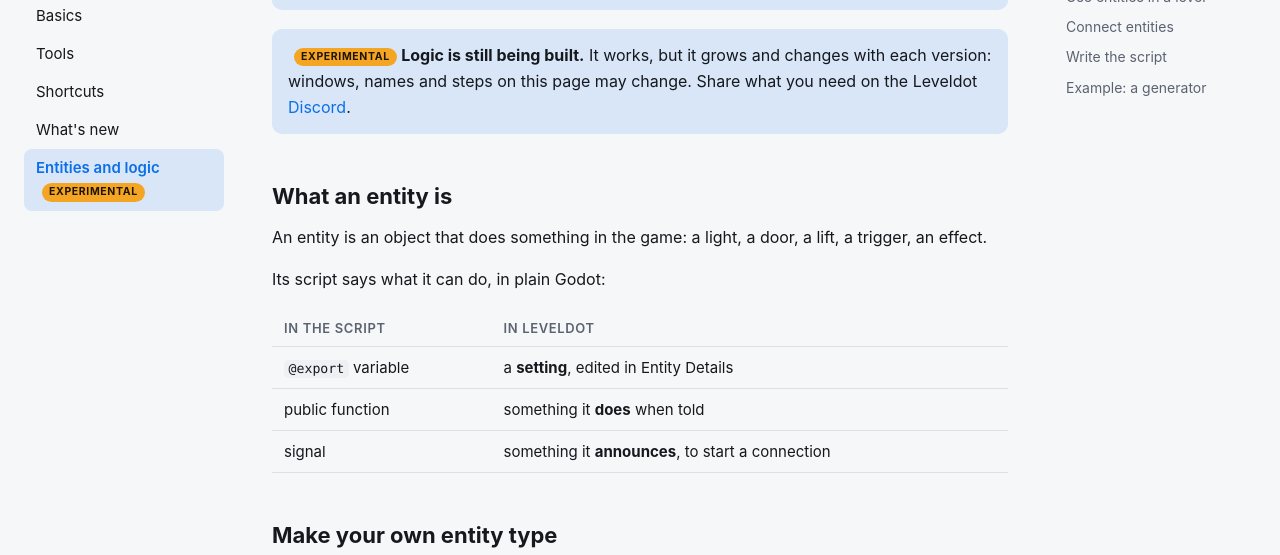
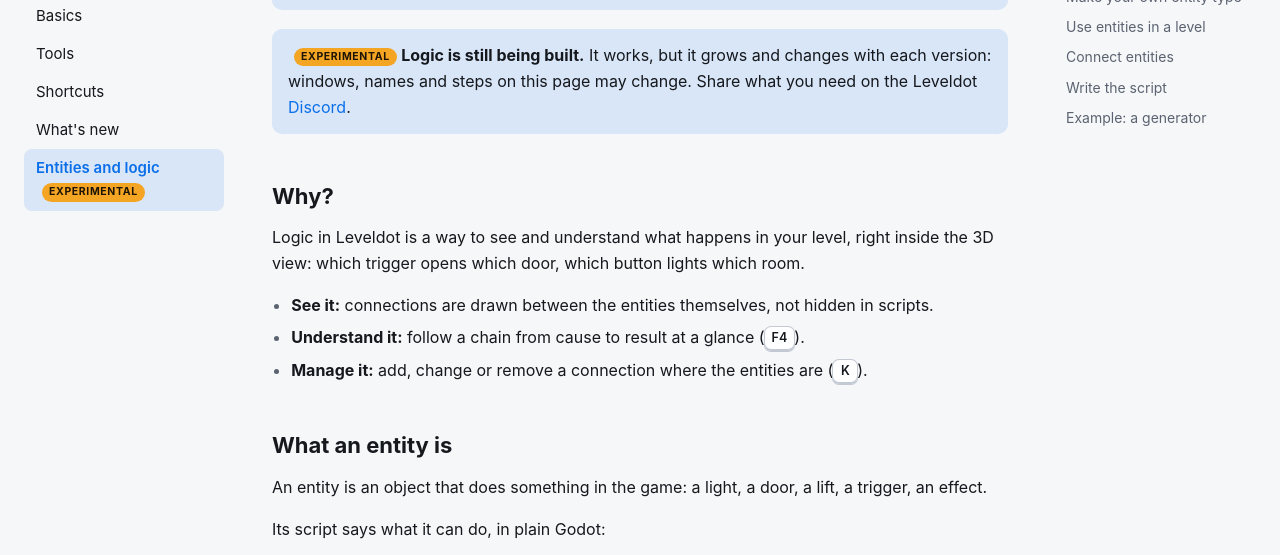
Before and after one commit to onur-c/leveldoteditor.com, a plain HTML site: page site/docs/logic.html in a window 1280 px wide. Shown: the part 218-773 px from the top of the page. Drawn offline with Linux system fonts and the light colour scheme.

Commit message:
Entities and logic: Why? section first
Co-Authored-By: Claude Opus 5.5 <noreply@anthropic.com>

```diff
--- a/site/docs/logic.html
+++ b/site/docs/logic.html
@@ -43,6 +43,13 @@
 
 <div class="note"><p><span class="tag-exp">Experimental</span> <strong>Logic is still being built.</strong> It works, but it grows and changes with each version: windows, names and steps on this page may change. Share what you need on the Leveldot <a href="https://discord.gg/e3CdgVQxp" target="_blank" rel="noopener">Discord</a>.</p></div>
 
+<h2 id="why">Why?</h2>
+<p>Logic in Leveldot is a way to see and understand what happens in your level, right inside the 3D view: which trigger opens which door, which button lights which room.</p>
+<ul>
+<li><strong>See it:</strong> connections are drawn between the entities themselves, not hidden in scripts.</li>
+<li><strong>Understand it:</strong> follow a chain from cause to result at a glance (<span class="keys"><span class="combo"><kbd>F4</kbd></span></span>).</li>
+<li><strong>Manage it:</strong> add, change or remove a connection where the entities are (<span class="keys"><span class="combo"><kbd>K</kbd></span></span>).</li>
+</ul>
 <h2 id="what-an-entity-is">What an entity is</h2>
 <p>An entity is an object that does something in the game: a light, a door, a lift, a trigger, an effect.</p>
 <p>Its script says what it can do, in plain Godot:</p>
@@ -240,7 +247,7 @@ func shut_down() -&gt; bool:
 </ul>
     <nav class="pager" aria-label="Pages"><a class="pager-prev" href="whats-new.html"><svg class="icon" viewBox="0 0 24 24" aria-hidden="true" fill="none" stroke="currentColor" stroke-width="1.8" stroke-linecap="round" stroke-linejoin="round"><path d="M19 12H5m0 0 6-6m-6 6 6 6"/></svg><span><small>Previous</small>What&#x27;s new</span></a></nav>
   </main>
-  <aside class="toc"><p class="toc-title">On this page</p><ul><li><a href="#what-an-entity-is">What an entity is</a></li><li><a href="#make-your-own-entity-type">Make your own entity type</a></li><li><a href="#use-entities-in-a-level">Use entities in a level</a></li><li><a href="#connect-entities-experimental">Connect entities</a></li><li><a href="#write-the-script">Write the script</a></li><li><a href="#example-a-generator">Example: a generator</a></li></ul></aside>
+  <aside class="toc"><p class="toc-title">On this page</p><ul><li><a href="#why">Why?</a></li><li><a href="#what-an-entity-is">What an entity is</a></li><li><a href="#make-your-own-entity-type">Make your own entity type</a></li><li><a href="#use-entities-in-a-level">Use entities in a level</a></li><li><a href="#connect-entities-experimental">Connect entities</a></li><li><a href="#write-the-script">Write the script</a></li><li><a href="#example-a-generator">Example: a generator</a></li></ul></aside>
 </div>
 <footer class="foot">
   <div class="foot-inner">
```
Also changed, not shown: site/docs/shortcuts.html (+1 -1 lines), 1 other file.
